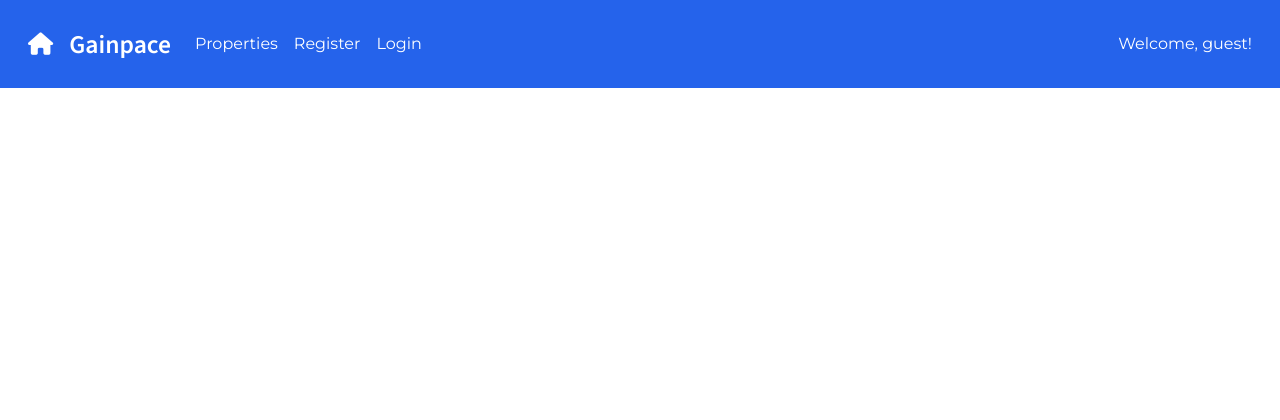
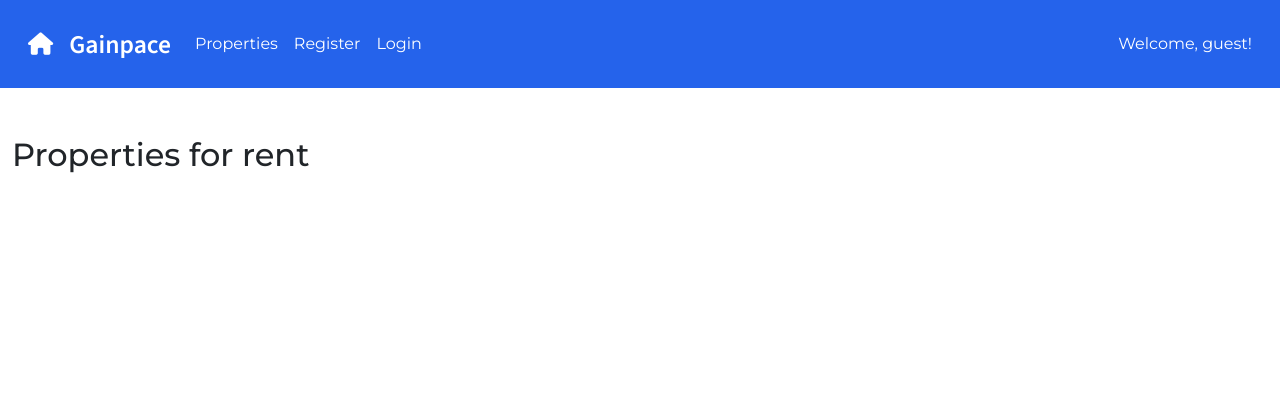
Before and after one commit to surfdemon/gainpace-property, a Django app: page / in a window 1280 px wide. Shown: the top 420 px of the page. Run offline with Django 4.2, Linux system fonts and the light colour scheme; data that the repository does not hold is empty; parts of the project's set-up code (start-up, migrations or seed data) failed here and were passed over; some libraries are stand-ins or nearby versions.

Commit message:
Maint: check and tidy up files

```diff
--- a/config/settings.py
+++ b/config/settings.py
@@ -31,13 +31,10 @@ cloudinary.config(
 SUMMERNOTE_CONFIG = {
     'attachment_storage_class':
     'cloudinary_storage.storage.MediaCloudinaryStorage',
-
     'attachment_url':
     'https://res.cloudinary.com/'
     + os.environ.get('CLOUD_NAME') +
     '/raw/upload/{filename}',
-
-
 }
 
 # Build paths inside the project like this: BASE_DIR / 'subdir'.
--- a/property/templates/property/index.html
+++ b/property/templates/property/index.html
@@ -10,6 +10,7 @@
 
 <!-- index.html content starts here -->
 <div class="container-fluid" id="properties-list">
+    <h2>Properties for rent</h2>
     <div class="row">
         <!-- Blog Entries Column -->
         <div class="col-12 mt-3 left">
```
Also changed, not shown: README.md.
